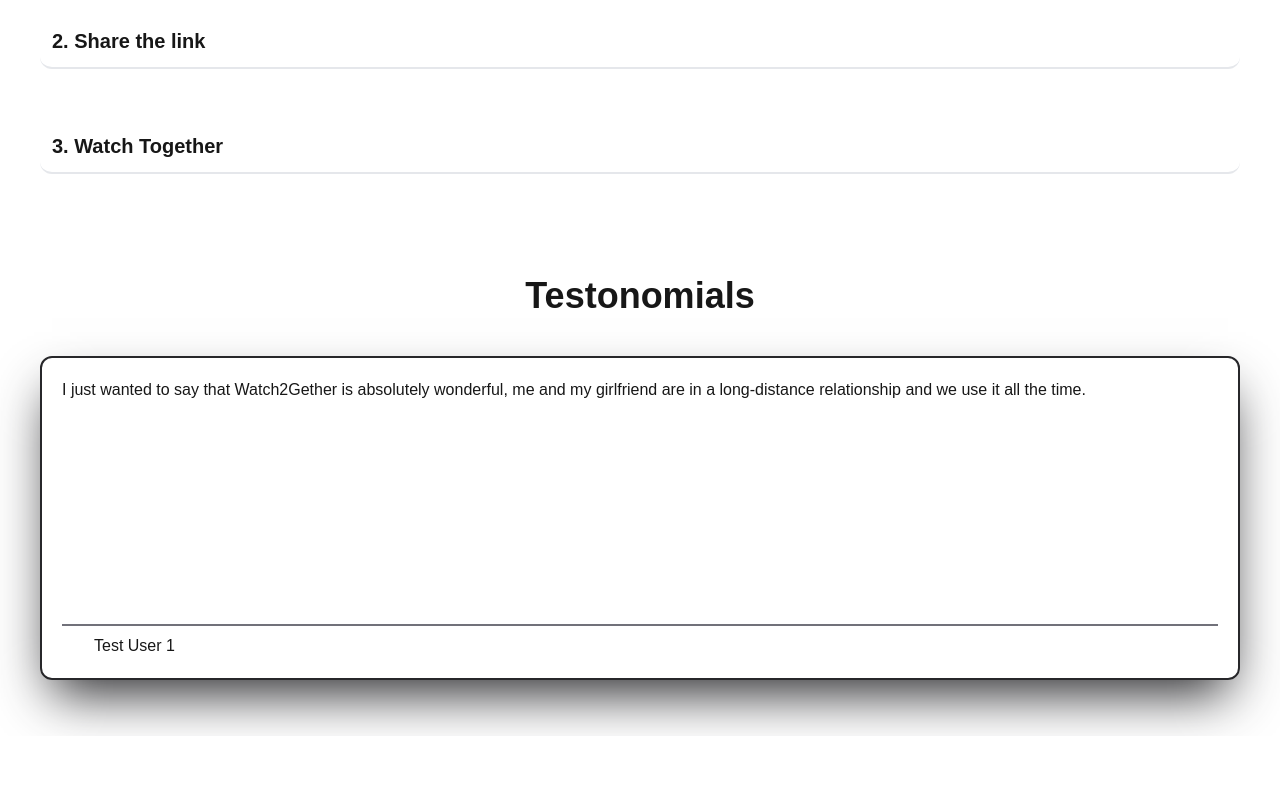
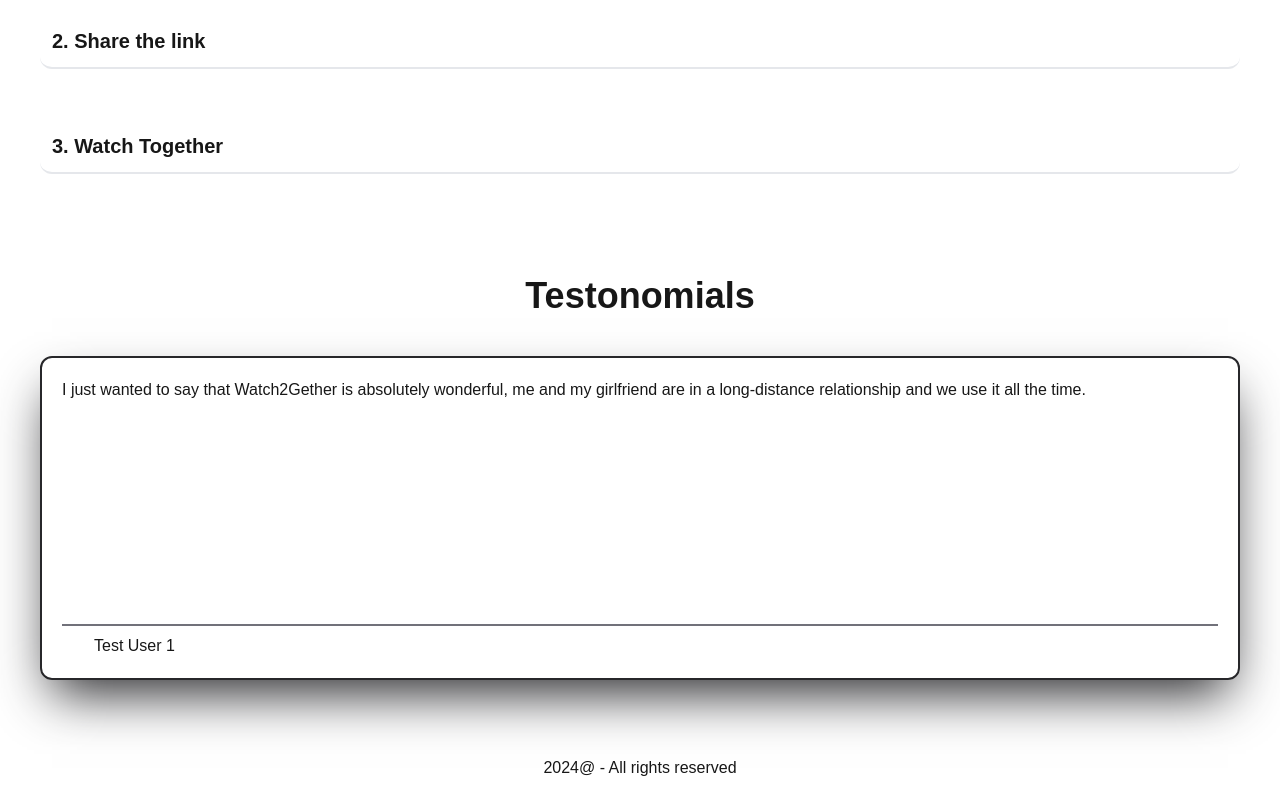
Before and after one commit to Rishabh8210/WatchAlong, a Next.js app: page / in a window 1280 px wide. Shown: the part 1366-2166 px from the top of the page. Before the commit the page ends 2102 px from the top, so only its background shows below. Built offline with nearby package versions, Linux system fonts and the light colour scheme.

Commit message:
Commit: Completed hompage design

```diff
--- a/src/app/page.tsx
+++ b/src/app/page.tsx
@@ -1,4 +1,5 @@
 import AboutUs from "@/components/About-Component/AboutUs";
+import FooterComponent from "@/components/Common-Component/FooterComponent";
 import HeaderComponent from "@/components/Common-Component/HeaderComponent";
 import HomePageMain from "@/components/HomePage-Component/HomePageMain";
 import StepsToBeFollowed from "@/components/StepsToBeFollowed/StepsToBeFollowed";
@@ -12,6 +13,7 @@ export default function Home() {
       <AboutUs />
       <StepsToBeFollowed />
       <Testonomial />
+      <FooterComponent />
     </div>
   );
 }
--- /dev/null
+++ b/src/components/Common-Component/FooterComponent.tsx
@@ -0,0 +1,11 @@
+import React from 'react'
+
+const FooterComponent = () => {
+  return (
+    <div className='h-fit w-full pt-5 flex flex-col justify-center items-center'>
+        <p>2024@ - All rights reserved</p>
+    </div>
+  )
+}
+
+export default FooterComponent
```
